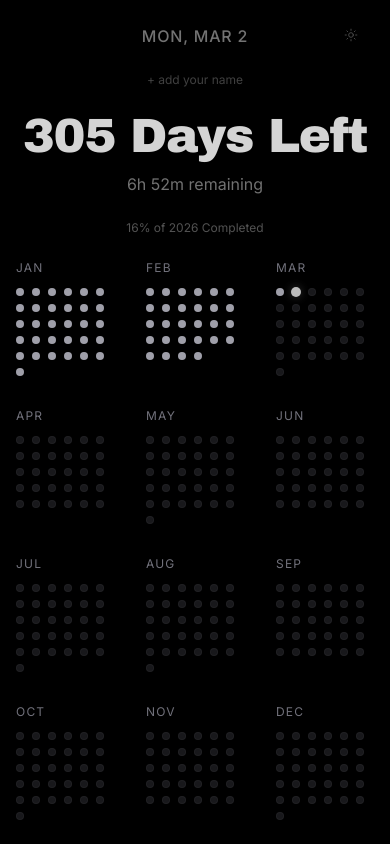
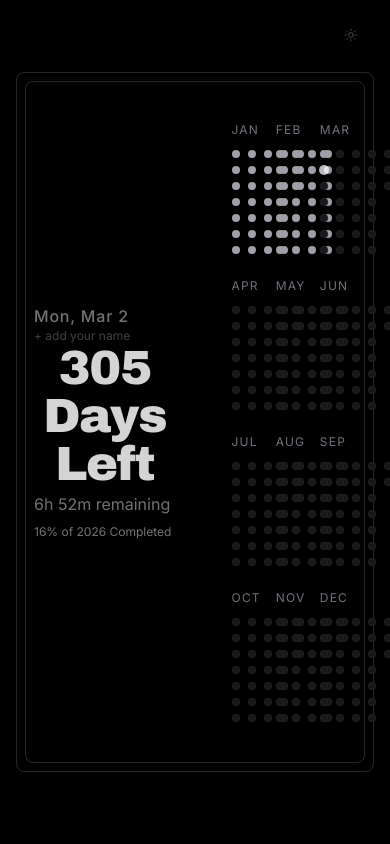
Before and after one commit to aryanpatel99/Solace, a React (Vite) app: page / in a window 390 px wide. Built offline with nearby package versions, Linux system fonts and the light colour scheme.

Commit message:
Add introductory video for Solace

```diff
--- a/src/App.tsx
+++ b/src/App.tsx
@@ -19,7 +19,32 @@ function App() {
 
   return (
     <>
-    <div className='flex flex-col items-center justify-center bg-white dark:bg-black min-h-screen gap-6 overflow-x-hidden p-4 transition-colors duration-300'>
+      <div className='flex flex-row items-center justify-center bg-stone-200 dark:bg-black min-h-screen gap-7 overflow-x-hidden p-4 transition-colors duration-300 '>
+        <div className='flex  items-center justify-center gap-10 w-full max-w-6xl px-2 border border-stone-200 dark:border-neutral-800 rounded-lg py-2'>
+
+          <div className='flex items-center justify-center gap-10 w-full max-w-6xl px-2 border border-stone-200 dark:border-neutral-800 rounded-lg py-10'>
+            {/* left */}
+            <div className='fixed top-6 right-8'>
+              <ModeToggle />
+            </div>
+            <div className='flex flex-col  items-start justify-center'>
+              <Header date={formattedDate} />
+              <Greeting now={now} />
+              <Countdown daysLeft={daysLeft} timeLeft={timeLeft} />
+              <YearProgress progress={progress} year={now.getFullYear()} />
+            </div>
+            {/* right */}
+            <div className='px-4'>
+              <DotCalendar year={now.getFullYear()} currentDate={now} />
+            </div>
+
+          </div>
+        </div>
+      </div>
+
+      <ShortcutDock />
+
+      {/* <div className='flex flex-col items-center justify-center bg-white dark:bg-black/50 min-h-screen gap-6 overflow-x-hidden p-4 transition-colors duration-300'>
       <div className='fixed top-6 right-8'>
         <ModeToggle />
       </div>
@@ -29,7 +54,7 @@ function App() {
       <YearProgress progress={progress} year={now.getFullYear()}/>
       <DotCalendar year={now.getFullYear()} currentDate={now}/>
       <ShortcutDock />
-    </div>
+    </div> */}
     </>
   )
 }
--- a/src/components/Countdown.tsx
+++ b/src/components/Countdown.tsx
@@ -1,8 +1,8 @@
 const Countdown = ({ daysLeft, timeLeft }: { daysLeft: number, timeLeft: string }) => {
   return (
-    <div className='flex flex-col items-center space-y-1 justify-center'>
-      <div style={{ fontFamily: 'var(--font-primary)' }} className='text-5xl sm:text-6xl md:text-7xl text-center text-stone-800 dark:text-neutral-300 tracking-tight mb-3'>{daysLeft} {daysLeft === 1 ? 'Day' : 'Days'} Left</div>
-      <div className='text-stone-400 dark:text-neutral-400/70'>{timeLeft}</div>
+    <div className='flex flex-col items-start space-y-1 justify-center'>
+      <div style={{ fontFamily: 'var(--font-primary)' }} className='text-5xl sm:text-6xl md:text-6xl text-center text-stone-700 dark:text-neutral-300 tracking-tight '>{daysLeft} {daysLeft === 1 ? 'Day' : 'Days'} Left</div>
+      <div className='text-stone-500  dark:text-neutral-400/70 mb-2'>{timeLeft}</div>
     </div>
   )
 }
--- a/src/components/DotCalendar.tsx
+++ b/src/components/DotCalendar.tsx
@@ -43,14 +43,34 @@ export default function DotCalendar({
   }, [year, currentDate.getTime()]);
 
   return (
-    <div className="grid grid-cols-3 md:grid-cols-4 lg:grid-cols-6 gap-8 max-w-6xl">
+    // <div className="grid grid-cols-3 md:grid-cols-4 lg:grid-cols-6 gap-8 max-w-6xl">
+    //   {monthGrid.map((month) => (
+    //     <div key={month.monthName} className="flex flex-col gap-3">
+    //       <span className="text-xs text-stone-400 dark:text-zinc-500 tracking-widest uppercase">
+    //         {month.monthName}
+    //       </span>
+
+    //       <div className="flex flex-wrap gap-2">
+    //         {month.days.map((day) => (
+    //           <TooltipDot
+    //             key={day.id}
+    //             status={day.status}
+    //             dateLabel={day.dateLabel}
+    //           />
+    //         ))}
+    //       </div>
+    //     </div>
+    //   ))}
+    // </div>
+
+    <div className="grid grid-cols-3 gap-6 w-fit">
       {monthGrid.map((month) => (
-        <div key={month.monthName} className="flex flex-col gap-3">
-          <span className="text-xs text-stone-400 dark:text-zinc-500 tracking-widest uppercase">
+        <div key={month.monthName} className="flex flex-col gap-3 w-fit">
+          <span className="text-xs text-stone-500 dark:text-zinc-500 tracking-widest uppercase">
             {month.monthName}
           </span>
 
-          <div className="flex flex-wrap gap-2">
+          <div className="grid grid-rows-7 grid-flow-col gap-2">
             {month.days.map((day) => (
               <TooltipDot
                 key={day.id}
--- a/src/components/Greeting.tsx
+++ b/src/components/Greeting.tsx
@@ -60,7 +60,7 @@ export default function Greeting({ now }: { now: Date }) {
   return (
     <button
       onClick={handleStartEdit}
-      className="text-sm text-stone-400 dark:text-neutral-500 hover:text-stone-600 dark:hover:text-neutral-400 transition-colors duration-300"
+      className="text-sm text-stone-500 dark:text-neutral-500 hover:text-stone-600 dark:hover:text-neutral-400 transition-colors duration-300"
       title="Click to edit"
     >
       {getGreeting(now)}, {name}
--- a/src/components/Header.tsx
+++ b/src/components/Header.tsx
@@ -2,7 +2,7 @@
 
 const Header = ({ date }: { date: string }) => {
   return (
-    <div className='text-neutral-400 dark:text-neutral-500 font-medium uppercase tracking-wider'>{date}</div>
+    <div className='text-neutral-500 dark:text-neutral-500 font-medium  tracking-wider'>{date}</div>
   )
 }
 
--- a/src/components/ModeToggle.tsx
+++ b/src/components/ModeToggle.tsx
@@ -9,7 +9,7 @@ export default function ModeToggle() {
       className="text-neutral-400 dark:text-neutral-600 hover:text-neutral-700 dark:hover:text-neutral-300 transition-colors duration-300"
       aria-label="Toggle theme"
     >
-      {theme === 'dark' ? <Sun size={14} strokeWidth={1.5} /> : <Moon size={14} strokeWidth={1.5} />}
+      {theme === 'dark' ? <Sun size={14} opacity={2} strokeWidth={1.5} /> : <Moon size={14} opacity={2} strokeWidth={1.5} />}
     </button>
   );
 }
--- a/src/components/ShortcutDock.tsx
+++ b/src/components/ShortcutDock.tsx
@@ -53,14 +53,14 @@ function ShortcutItem({ shortcut, onRemove }: ShortcutItemProps) {
         onPointerDown={e => controls.start(e)}
         className="opacity-0 group-hover:opacity-100 transition-opacity duration-200 text-neutral-300 dark:text-neutral-700 cursor-grab active:cursor-grabbing touch-none"
       >
-        <GripVertical size={10} strokeWidth={2} />
+        <GripVertical size={13} strokeWidth={2} color='grey' />
       </span>
       <button
         onClick={() => onRemove(shortcut.id)}
         className="opacity-0 group-hover:opacity-100 transition-all duration-200 text-neutral-400 dark:text-neutral-700 hover:text-red-500"
         aria-label="Remove shortcut"
       >
-        <X size={12} strokeWidth={2} />
+        <X size={14} strokeWidth={2} />
       </button>
       <a
         href={shortcut.url}
--- a/src/components/TooltipDot.tsx
+++ b/src/components/TooltipDot.tsx
@@ -12,11 +12,11 @@ export default function TooltipDot({ status, dateLabel }: TooltipDotProps) {
     let color = "";
 
     if (status === "passed") {
-        color = "bg-stone-300 dark:bg-zinc-400";
+        color = "bg-stone-500 dark:bg-zinc-400";
     } else if (status === "today") {
-        color = "bg-stone-700 dark:bg-white scale-125 shadow-[0_0_8px_rgba(0,0,0,0.15)] dark:shadow-[0_0_8px_rgba(255,255,255,0.3)] animate-pulse";
+        color = "bg-stone-800 dark:bg-white scale-125 shadow-[0_0_8px_rgba(0,0,0,0.15)] dark:shadow-[0_0_8px_rgba(255,255,255,0.3)] animate-pulse shadow-slate-900/30 ";
     } else {
-        color = "bg-stone-100 border border-stone-200 dark:bg-zinc-900 dark:border-zinc-800/60";
+        color = "bg-stone-100 border border-stone-200 dark:bg-zinc-900 dark:border-zinc-800/60 rounded-full shadow-sm";
     }
 
     return (
@@ -24,7 +24,7 @@ export default function TooltipDot({ status, dateLabel }: TooltipDotProps) {
             <div className={`${base} ${size} ${color}`} />
             <div className="absolute bottom-full left-1/2 -translate-x-1/2 mb-2 px-3 py-1
                             bg-stone-800 dark:bg-zinc-800 text-xs text-stone-100 dark:text-zinc-200
-                            rounded-full opacity-0 group-hover:opacity-100 transition pointer-events-none whitespace-nowrap">
+                            rounded-full opacity-0 group-hover:opacity-100 transition z-10 pointer-events-none whitespace-nowrap">
                 {dateLabel}
             </div>
         </div>
--- a/src/components/YearProgress.tsx
+++ b/src/components/YearProgress.tsx
@@ -1,7 +1,7 @@
 const YearProgress = ({ progress, year }: { progress: number, year: number }) => {
   return (
     <div className='text-white'>
-      <div className='text-xs text-stone-400 dark:text-neutral-600 font-normal'>{progress}% of {year} Completed</div>
+      <div className='text-xs text-stone-500/90 dark:text-neutral-500 font-normal'>{progress}% of {year} Completed</div>
     </div>
   )
 }
```
Also changed, not shown: 2 other files (tests, documents, lock files or other folders).
